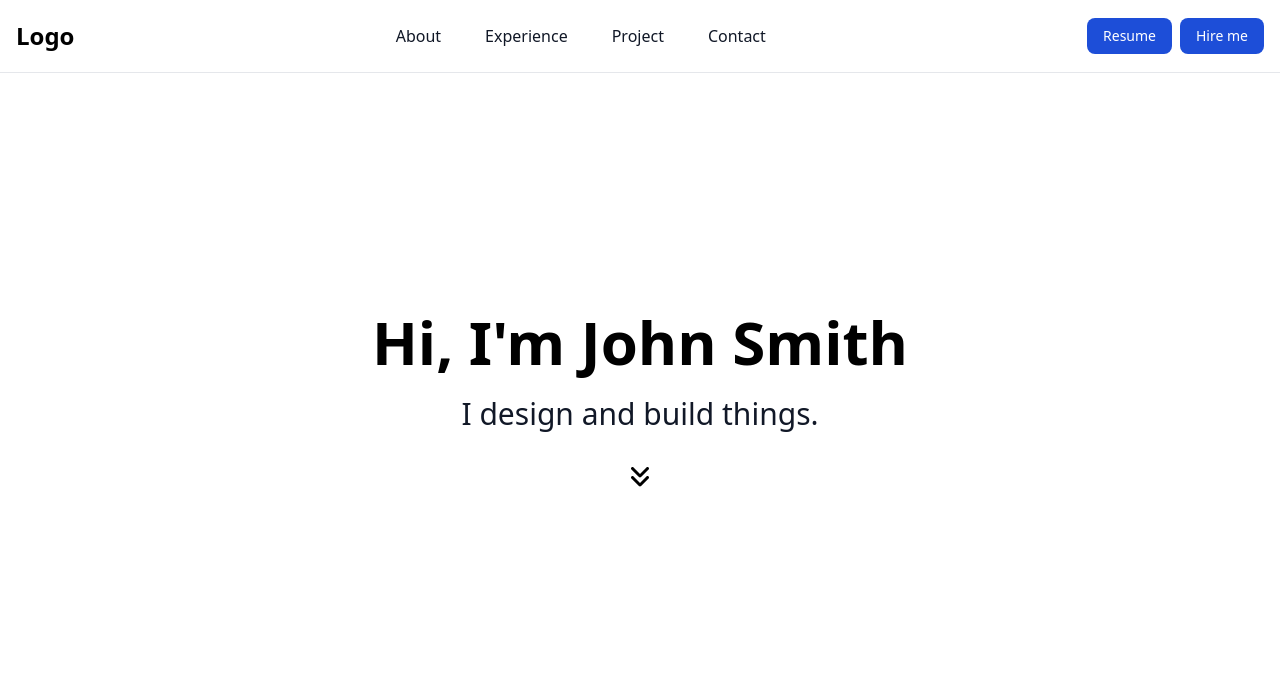
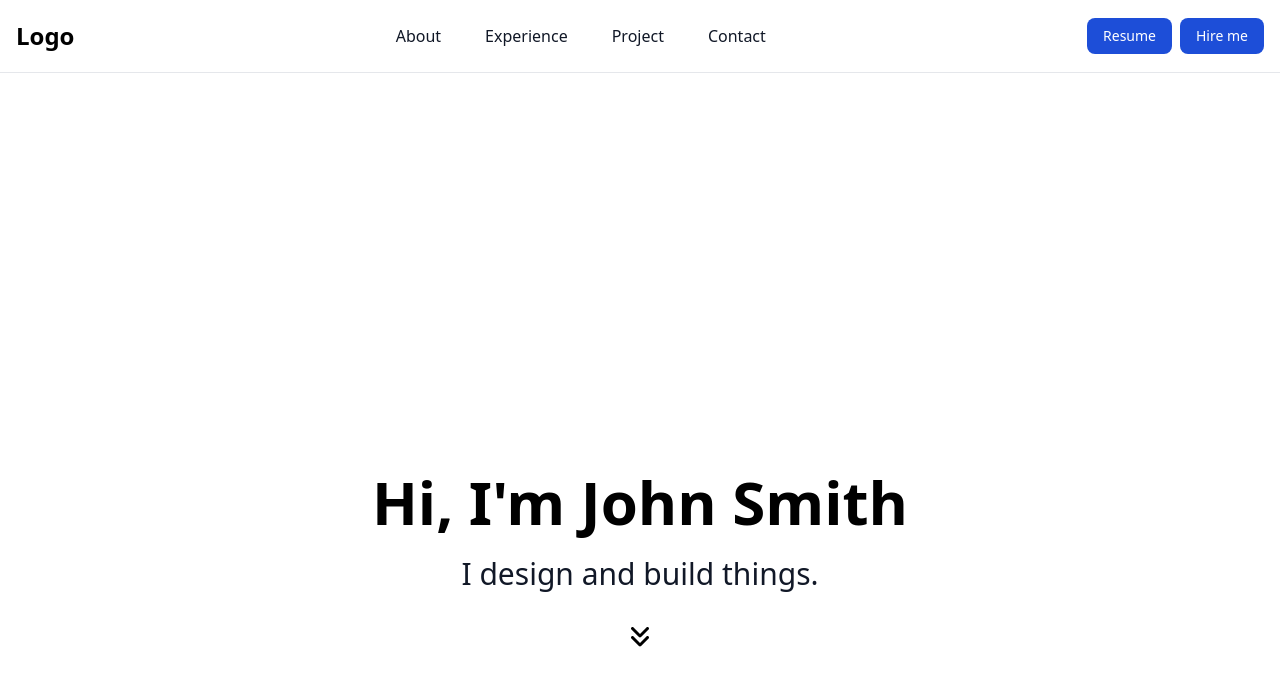
Before and after one commit to MirArfan/cdp-portfolio, a React (Vite) app: page / in a window 1280 px wide. Shown: the top 686 px of the page. Built offline with nearby package versions, Linux system fonts and the light colour scheme.

Commit message:
use height: '130vh' for hero section to increase height of the hero section

```diff
--- a/src/components/heroComponent/Hero.jsx
+++ b/src/components/heroComponent/Hero.jsx
@@ -2,12 +2,9 @@ import React from 'react'
 
 const Hero = () => {
     return (
-        // <div className=''>
-        //     <h1>Hi, I'm Mir Arfan Uddin</h1>
-        //     <p>I'm a Student</p>
-        // </div>
-        <section className="hero flex justify-center items-center h-screen" >
-            <div className="container mx-auto px-4 py-16 text-center">
+
+        <section className="hero flex justify-center items-center h-screen" style={{ height: '130vh' }} >
+            <div className="container mx-auto px-4 py-36 text-center mt-20 ">
                 <h1 className="text-6xl font-semibold  text-black">
                     Hi, I'm John Smith
                 </h1>
```
